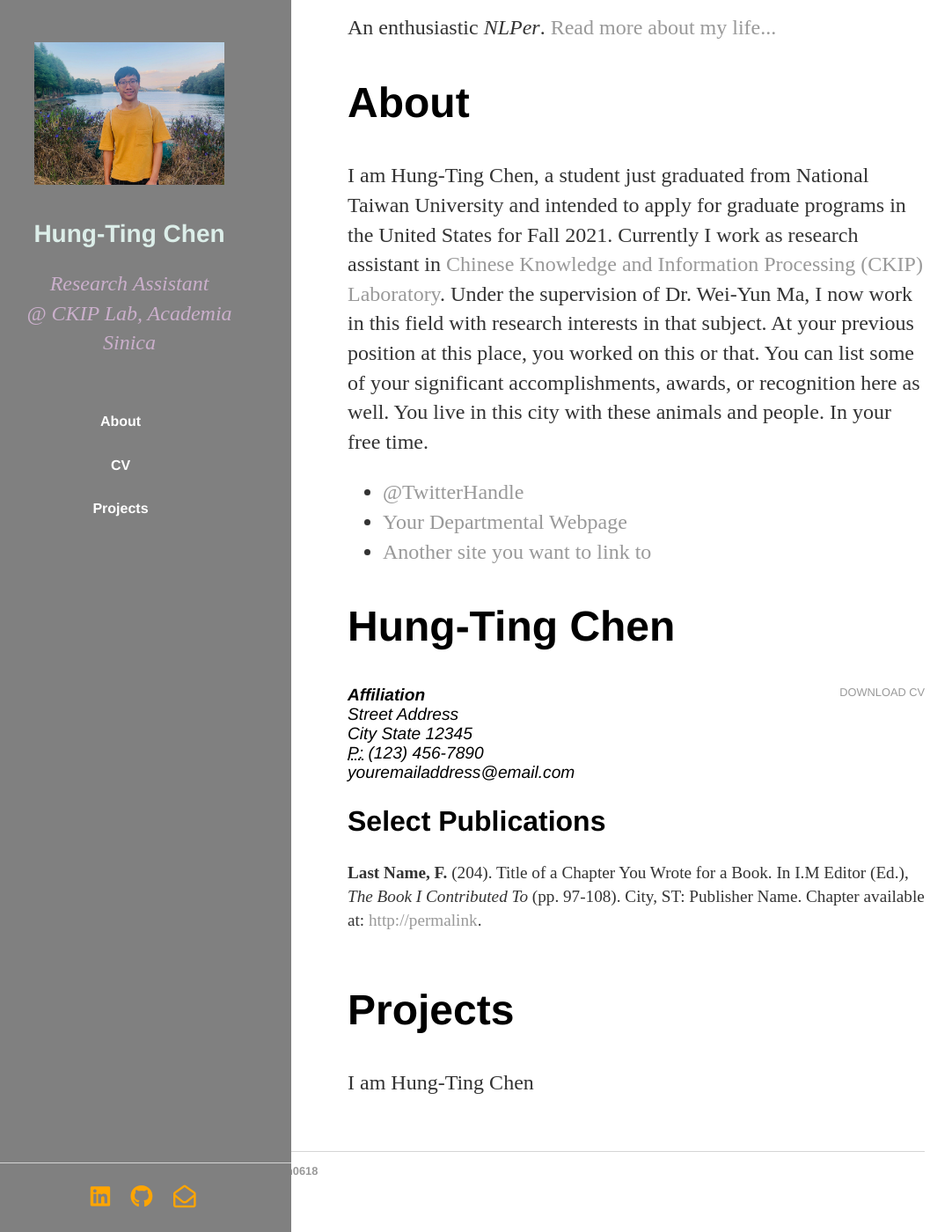
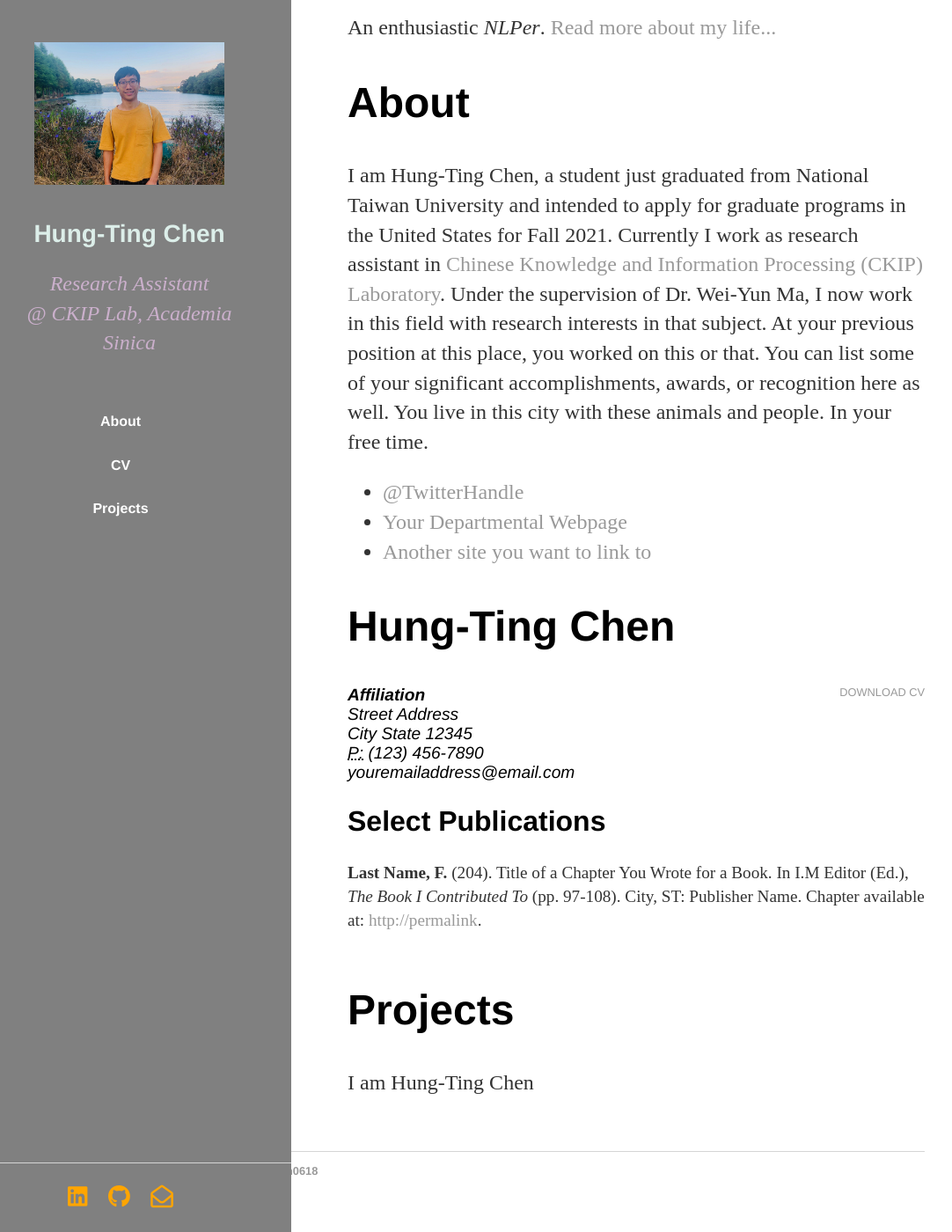
Before and after one commit to timchen0618/timchen0618.github.io, a Jekyll site: the page index.html, which Jekyll copies as it is, in a window 1280 px wide and 1400 px high, scrolled down 132 px. Shown: the whole window at 88% size, without its empty margins (37-1119 px from the left). Built offline with Jekyll 4.4.1, drawn with Linux system fonts in a browser that asks for light colours; nearby versions of some CDN libraries.

```diff
--- a/css/main.css
+++ b/css/main.css
@@ -142,7 +142,7 @@
             flex-shrink: 0;
             bottom: 0;
             left: 0;
-            padding: 2em;
+            padding: 2em 0em;
             width: 100%;
         }
 
```
